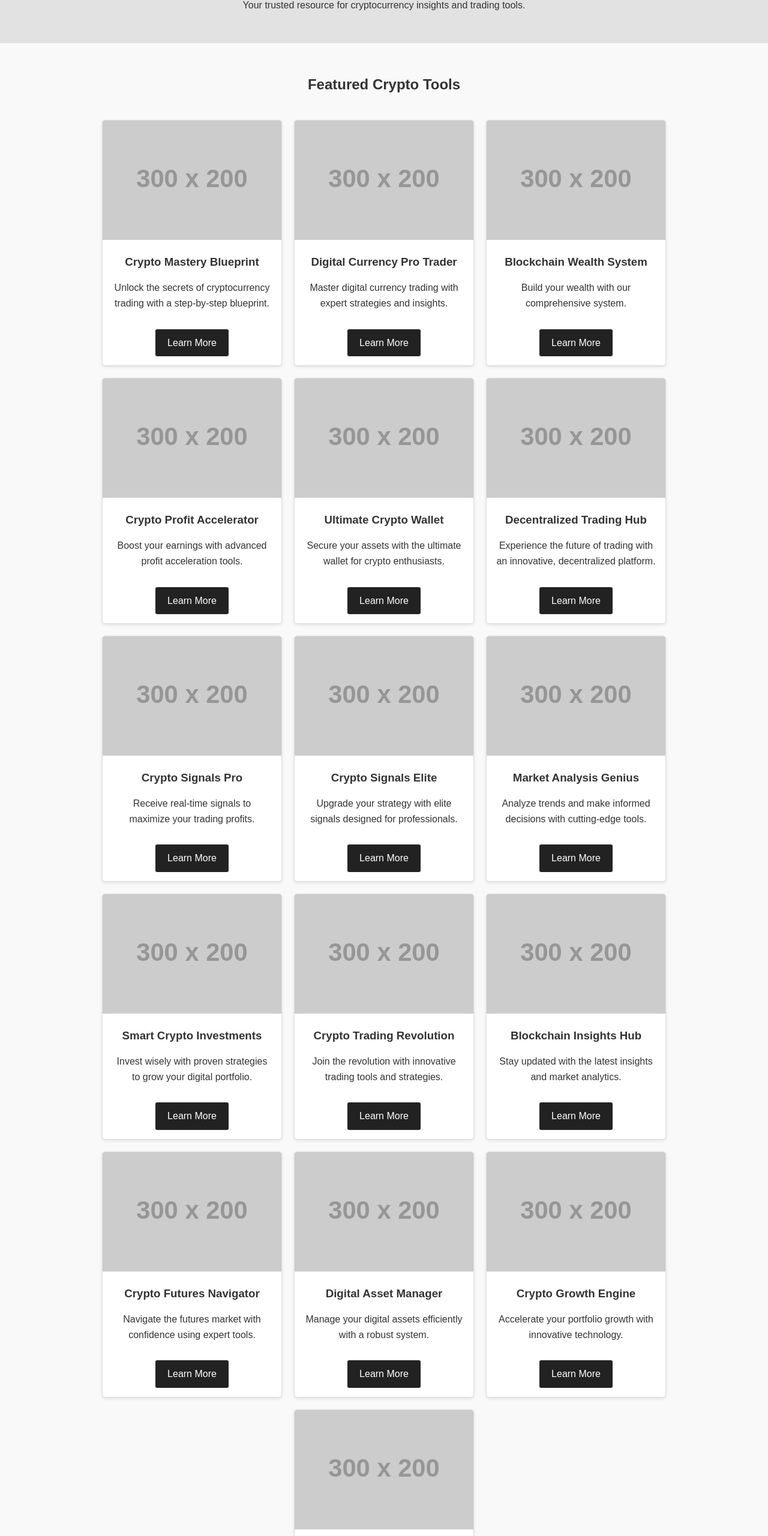
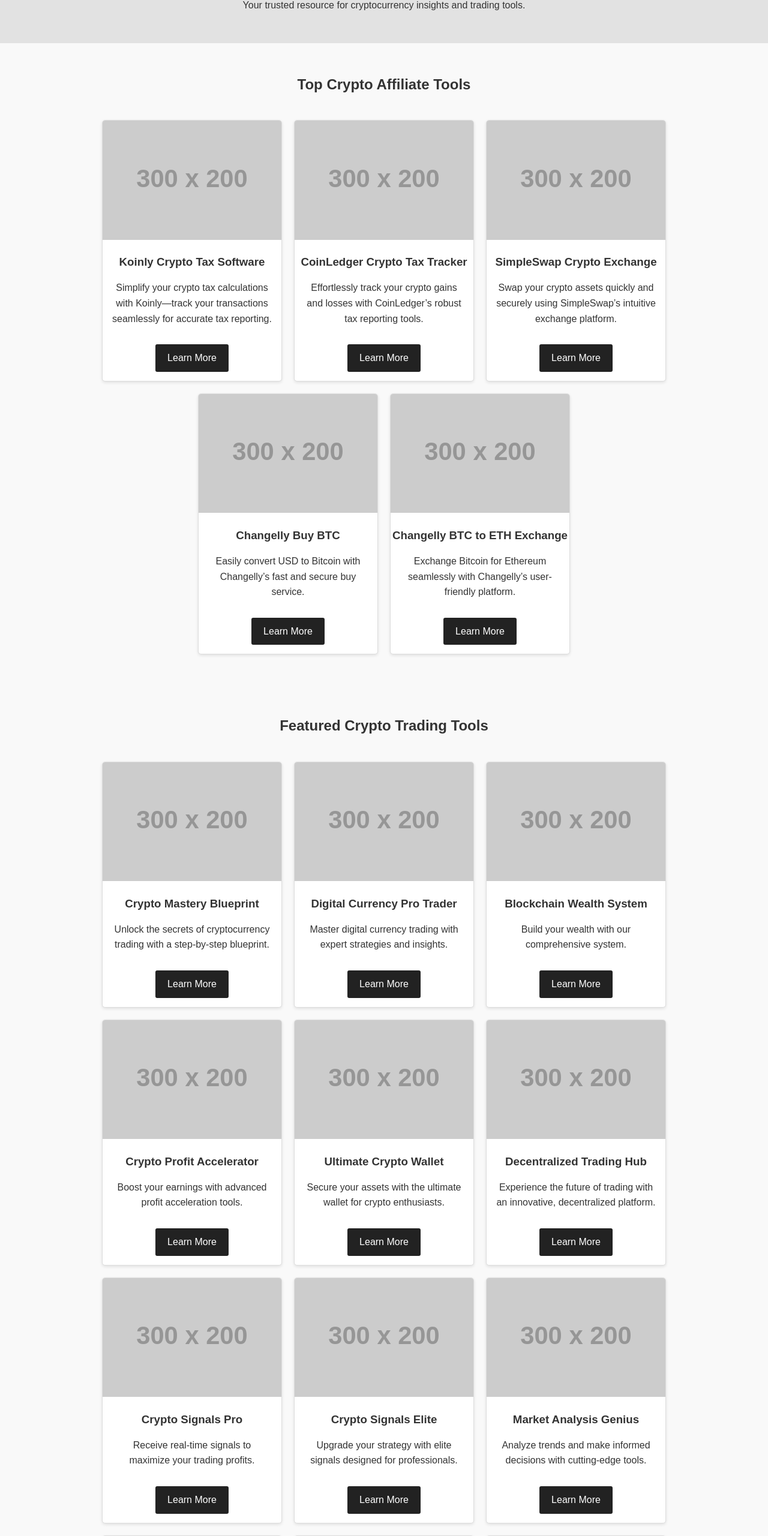
Before and after one commit to tenjyn/cryptobrosknows, a plain HTML site: page index.html in a window 1280 px wide. Shown: the part 239-2800 px from the top of the page at 60% size. Drawn offline with Linux system fonts and the light colour scheme; placeholder pictures from the web are drawn by us.

Commit message:
Update index.html

```diff
--- a/index.html
+++ b/index.html
@@ -29,135 +29,139 @@
     <p>Your trusted resource for cryptocurrency insights and trading tools.</p>
   </section>
 
-  <!-- Updated Affiliate Section with Custom Content Boxes -->
-  <section class="affiliate">
-    <h2>Featured Crypto Tools</h2>
+  <!-- New Affiliate Section: Prioritized Tools -->
+  <section class="affiliate new-affiliates">
+    <h2>Top Crypto Affiliate Tools</h2>
     <div class="cards">
-      <!-- Card 1 -->
+      <!-- New Affiliate Card 1: Koinly -->
+      <div class="card">
+        <img src="https://via.placeholder.com/300x200" alt="Koinly Crypto Tax Software">
+        <h3>Koinly Crypto Tax Software</h3>
+        <p>Simplify your crypto tax calculations with Koinly—track your transactions seamlessly for accurate tax reporting.</p>
+        <a href="https://koinly.io/?via=13A6C6A7&utm_source=affiliate" class="btn" target="_blank" rel="noopener">Learn More</a>
+      </div>
+      <!-- New Affiliate Card 2: CoinLedger -->
+      <div class="card">
+        <img src="https://via.placeholder.com/300x200" alt="CoinLedger Crypto Tax Tracker">
+        <h3>CoinLedger Crypto Tax Tracker</h3>
+        <p>Effortlessly track your crypto gains and losses with CoinLedger’s robust tax reporting tools.</p>
+        <a href="https://coinledger.io?fpr=cameorn59&fp_sid=afauxe71" class="btn" target="_blank" rel="noopener">Learn More</a>
+      </div>
+      <!-- New Affiliate Card 3: SimpleSwap -->
+      <div class="card">
+        <img src="https://via.placeholder.com/300x200" alt="SimpleSwap Crypto Exchange">
+        <h3>SimpleSwap Crypto Exchange</h3>
+        <p>Swap your crypto assets quickly and securely using SimpleSwap’s intuitive exchange platform.</p>
+        <a href="https://simpleswap.io/?ref=3dc477a76ca3" class="btn" target="_blank" rel="noopener">Learn More</a>
+      </div>
+      <!-- New Affiliate Card 4: Changelly Buy BTC -->
+      <div class="card">
+        <img src="https://via.placeholder.com/300x200" alt="Changelly Buy BTC">
+        <h3>Changelly Buy BTC</h3>
+        <p>Easily convert USD to Bitcoin with Changelly’s fast and secure buy service.</p>
+        <a href="https://changelly.com/buy?from=usd&to=btc&amount=150&ref_id=zzyWUW5sGzFZEstV" class="btn" target="_blank" rel="noopener">Learn More</a>
+      </div>
+      <!-- New Affiliate Card 5: Changelly BTC to ETH -->
+      <div class="card">
+        <img src="https://via.placeholder.com/300x200" alt="Changelly BTC to ETH Exchange">
+        <h3>Changelly BTC to ETH Exchange</h3>
+        <p>Exchange Bitcoin for Ethereum seamlessly with Changelly’s user-friendly platform.</p>
+        <a href="https://changelly.com/?from=btc&to=eth&amount=0.1&ref_id=zzyWUW5sGzFZEstV" class="btn" target="_blank" rel="noopener">Learn More</a>
+      </div>
+    </div>
+  </section>
+
+  <!-- Original Affiliate Section -->
+  <section class="affiliate original-affiliates">
+    <h2>Featured Crypto Trading Tools</h2>
+    <div class="cards">
+      <!-- Original Affiliate Card 1 -->
       <div class="card">
         <img src="https://via.placeholder.com/300x200" alt="Crypto Mastery Blueprint">
         <h3>Crypto Mastery Blueprint</h3>
         <p>Unlock the secrets of cryptocurrency trading with a step-by-step blueprint.</p>
         <a href="https://4d38a0g95mjr0peg1dudzr3ewd.hop.clickbank.net" class="btn" target="_blank" rel="noopener">Learn More</a>
       </div>
-      <!-- Card 2 -->
+      <!-- Original Affiliate Card 2 -->
       <div class="card">
         <img src="https://via.placeholder.com/300x200" alt="Digital Currency Pro Trader">
         <h3>Digital Currency Pro Trader</h3>
         <p>Master digital currency trading with expert strategies and insights.</p>
         <a href="https://e00944qywiru4ofqp7xse3n1dq.hop.clickbank.net" class="btn" target="_blank" rel="noopener">Learn More</a>
       </div>
-      <!-- Card 3 -->
+      <!-- Original Affiliate Card 3 -->
       <div class="card">
         <img src="https://via.placeholder.com/300x200" alt="Blockchain Wealth System">
         <h3>Blockchain Wealth System</h3>
         <p>Build your wealth with our comprehensive system.</p>
         <a href="https://1d566yj87itybq2v8ngamlbt5z.hop.clickbank.net" class="btn" target="_blank" rel="noopener">Learn More</a>
       </div>
-      <!-- Card 4 -->
+      <!-- Original Affiliate Card 4 -->
       <div class="card">
         <img src="https://via.placeholder.com/300x200" alt="Crypto Profit Accelerator">
         <h3>Crypto Profit Accelerator</h3>
         <p>Boost your earnings with advanced profit acceleration tools.</p>
         <a href="https://53b83zt56puy0s93zaj1pl7w0o.hop.clickbank.net" class="btn" target="_blank" rel="noopener">Learn More</a>
       </div>
-      <!-- Card 5 -->
+      <!-- Original Affiliate Card 5 -->
       <div class="card">
         <img src="https://via.placeholder.com/300x200" alt="Ultimate Crypto Wallet">
         <h3>Ultimate Crypto Wallet</h3>
         <p>Secure your assets with the ultimate wallet for crypto enthusiasts.</p>
         <a href="https://709be-kv1uhqfvb6suyl1xoke4.hop.clickbank.net" class="btn" target="_blank" rel="noopener">Learn More</a>
       </div>
-      <!-- Card 6 -->
+      <!-- Original Affiliate Card 6 -->
       <div class="card">
         <img src="https://via.placeholder.com/300x200" alt="Decentralized Trading Hub">
         <h3>Decentralized Trading Hub</h3>
         <p>Experience the future of trading with an innovative, decentralized platform.</p>
         <a href="https://c249dyj17jozfn4udzgemdcx83.hop.clickbank.net" class="btn" target="_blank" rel="noopener">Learn More</a>
       </div>
-      <!-- Card 7 -->
+      <!-- Original Affiliate Card 7 -->
       <div class="card">
         <img src="https://via.placeholder.com/300x200" alt="Crypto Signals Pro">
         <h3>Crypto Signals Pro</h3>
         <p>Receive real-time signals to maximize your trading profits.</p>
         <a href="https://b85d86p8wtuuaw1zjjvj-eqr6z.hop.clickbank.net" class="btn" target="_blank" rel="noopener">Learn More</a>
       </div>
-      <!-- Card 8 -->
+      <!-- Original Affiliate Card 8 -->
       <div class="card">
         <img src="https://via.placeholder.com/300x200" alt="Crypto Signals Elite">
         <h3>Crypto Signals Elite</h3>
         <p>Upgrade your strategy with elite signals designed for professionals.</p>
         <a href="https://b85d86p8wtuuaw1zjjvj-eqr6z.hop.clickbank.net" class="btn" target="_blank" rel="noopener">Learn More</a>
       </div>
-      <!-- Card 9 -->
+      <!-- Original Affiliate Card 9 -->
       <div class="card">
         <img src="https://via.placeholder.com/300x200" alt="Market Analysis Genius">
         <h3>Market Analysis Genius</h3>
         <p>Analyze trends and make informed decisions with cutting-edge tools.</p>
         <a href="https://5a55c4v72wfv6x85qn-52s-k1g.hop.clickbank.net" class="btn" target="_blank" rel="noopener">Learn More</a>
       </div>
-      <!-- Card 10 -->
+      <!-- Original Affiliate Card 10 -->
       <div class="card">
         <img src="https://via.placeholder.com/300x200" alt="Smart Crypto Investments">
         <h3>Smart Crypto Investments</h3>
         <p>Invest wisely with proven strategies to grow your digital portfolio.</p>
         <a href="https://185e5-nw0qhn6x8nsdu5qbjh8q.hop.clickbank.net" class="btn" target="_blank" rel="noopener">Learn More</a>
       </div>
-      <!-- Card 11 -->
+      <!-- Original Affiliate Card 11 -->
       <div class="card">
         <img src="https://via.placeholder.com/300x200" alt="Crypto Trading Revolution">
         <h3>Crypto Trading Revolution</h3>
         <p>Join the revolution with innovative trading tools and strategies.</p>
         <a href="https://f1b48xj51nqwfw8b69lcmzdqd6.hop.clickbank.net" class="btn" target="_blank" rel="noopener">Learn More</a>
       </div>
-      <!-- Card 12 -->
+      <!-- Original Affiliate Card 12 -->
       <div class="card">
         <img src="https://via.placeholder.com/300x200" alt="Blockchain Insights Hub">
         <h3>Blockchain Insights Hub</h3>
         <p>Stay updated with the latest insights and market analytics.</p>
         <a href="https://e9abbxoz8pgy2rc-3d2ergyd7k.hop.clickbank.net" class="btn" target="_blank" rel="noopener">Learn More</a>
       </div>
-      <!-- Card 13 -->
+      <!-- Original Affiliate Card 13 -->
       <div class="card">
         <img src="https://via.placeholder.com/300x200" alt="Crypto Futures Navigator">
         <h3>Crypto Futures Navigator</h3>
         <p>Navigate the futures market with confidence using expert tools.</p>
-        <a href="https://24b864mvwjhmbqee1y7h172hv7.hop.clickbank.net" class="btn" target="_blank" rel="noopener">Learn More</a>
-      </div>
-      <!-- Card 14 -->
-      <div class="card">
-        <img src="https://via.placeholder.com/300x200" alt="Digital Asset Manager">
-        <h3>Digital Asset Manager</h3>
-        <p>Manage your digital assets efficiently with a robust system.</p>
-        <a href="https://179103s3vspn6wey8q8jos1k3r.hop.clickbank.net" class="btn" target="_blank" rel="noopener">Learn More</a>
-      </div>
-      <!-- Card 15 -->
-      <div class="card">
-        <img src="https://via.placeholder.com/300x200" alt="Crypto Growth Engine">
-        <h3>Crypto Growth Engine</h3>
-        <p>Accelerate your portfolio growth with innovative technology.</p>
-        <a href="https://344892ixyojx3n3dl3qb02td4v.hop.clickbank.net" class="btn" target="_blank" rel="noopener">Learn More</a>
-      </div>
-      <!-- Card 16 -->
-      <div class="card">
-        <img src="https://via.placeholder.com/300x200" alt="Next-Gen Trading Toolkit">
-        <h3>Next-Gen Trading Toolkit</h3>
-        <p>Equip yourself with next-generation tools for superior performance.</p>
-        <a href="https://cd88b0n3xlfxaq5msh09o0r43t.hop.clickbank.net" class="btn" target="_blank" rel="noopener">Learn More</a>
-      </div>
-    </div>
-  </section>
-
-  <!-- Library Section -->
-  <section class="library">
-    <h2>Crypto Trading Library</h2>
-    <p>Explore our collection of guides, tutorials, and articles to enhance your cryptocurrency trading knowledge.</p>
-    <a href="library.html" class="btn">Visit Library</a>
-  </section>
-
-  <!-- Footer -->
-  <footer>
-    <p>&copy; 2025 CryptoBrosKnows. All rights reserved.</p>
-  </footer>
-</body>
-</html>
+        <a href="https://24b864mvwjhmbqee1y7h172hv7.hop.clickbank.net" class="btn" target="_blank" rel="noopen
```
